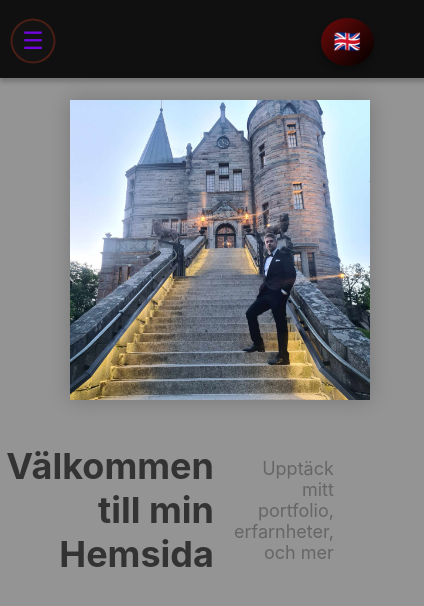
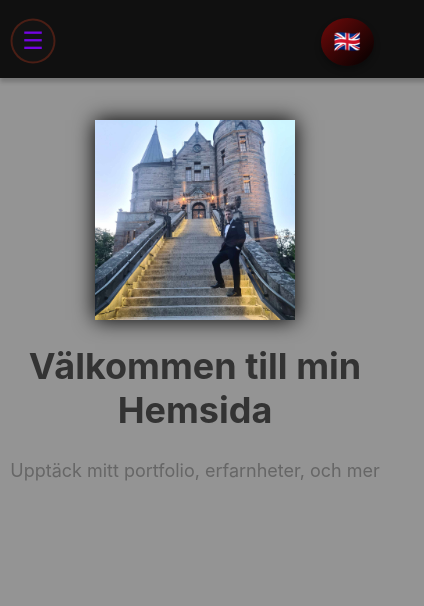
Before and after one commit to timborg-del/my-page, a React (Create React App) app: page / in a window 390 px wide. Shown: the top 606 px of the page, 424 px wide, since content can reach past the window. Built offline with nearby package versions, Linux system fonts and the light colour scheme.

Commit message:
mediaquery

```diff
--- a/src/components/css/NavigationMenu.css
+++ b/src/components/css/NavigationMenu.css
@@ -621,83 +621,86 @@ p {
 
 /* Styles for the home container */
 /* Styles for desktop view (default) */
-@media (min-width: 1199px) {
-  .home-container {
+
+/* Media query for mobile view */
+@media (max-width: 500px) {
+  .home-container, p, h1, .home-content {
     display: flex;
-    align-items: center;
+    flex-direction:column; /* Stack content vertically */
+    align-items: center; /* Center items horizontally */
     justify-content: center;
-    min-height: 70vh;
-    background-color: #949494;
-    padding-top: 100px;
+    justify-items: center;
+  }
+  /* Styles for the hero image */
+  .hero-image{
+    display: auto; /* Ensure the image behaves as a block element */
+    max-width: 200px; /* Set a fixed maximum width for the image */
+    max-height: 100%; /* Ensure the image doesn't exceed its container's height */
+    justify-items: center;
+    justify-content: center;
+    width: auto; /* Allow the width to adjust automatically */
+    height: auto; /* Allow the height to adjust automatically */
+
+  }
+  img{
+    display: flex;
+    max-width: 200px;
+    margin-top: 120px;
+    box-shadow: 0px 0px 20px rgba(0, 0, 0, 1); /* Add a subtle shadow to the image */
+  }
+  .home-content {
+    display: flex;
+    text-align: center; /* Align text to the left */
+     /* Add some margin to separate content from the image */
+  }
+  /* Styles for the heading */
+  .home-content h1 {
+    font-size: 36px;
+    color: #333; /* Text color for the heading */
+    margin-bottom: 10px;
   }
 
-  .hero-image {
-    display: flex;
-    width: 50%; /* Adjust the width to your preference */
-    height: auto;
-    box-shadow: #101010;
-    border-radius: 2rem; /* Maintain aspect ratio */
-  }
-}
-
-
-
-/* Media query for mobile view */
-@media (max-width: 1200px) {
-  .home-container {
-    display: flex;
-    flex-direction: column; /* Stack content vertically */
-    align-items: center; /* Center items horizontally */
-    padding: 20px;
-    padding-top: 100px; /* Add spacing around content */
+  /* Styles for the paragraph */
+  .home-content p {
+    display: block;
+    font-size: 18px;
+    color: #666; /* Text color for the paragraph */
 
   }
 
-  .hero-image {
-    display: flex;
-    justify-items: center; /* Full width for the image */
-    max-width: 250px; /* Limit maximum width */
-    margin-bottom: 0px; /* Add spacing between image and content */
-
 }
 
-  .home-content {
+@media (min-width: 501px){
+  .home-container, p, h1, .home-content {
     display: flex;
-    padding: 20px;
-    text-align: center; /* Center text */
-    max-width: auto; /* Limit maximum width */
-
-  }
-  .home-content p{
-    display: flex;
-    padding: 20px;
-
-  }
-}
-
-.hero-image {
-  position:relative; /* Ensure position context for absolutely positioned elements */
-  max-width: calc(100% - 100px); /* Subtract button width from the container's max-width */
+    flex-direction:column; /* Stack content vertically */
+    align-items: center; /* Center items horizontally */
+    justify-content: center;
+    border: none;
   }
 
   /* Styles for the hero image */
-.hero-image img {
-  display: flex; /* Ensure the image behaves as a block element */
+  .hero-image{
+    display: auto; /* Ensure the image behaves as a block element */
     max-width: 300px; /* Set a fixed maximum width for the image */
     max-height: 100%; /* Ensure the image doesn't exceed its container's height */
-  margin-right: 100px;
-  width: auto; /* Allow the width to adjust automatically */
-  height: auto; /* Allow the height to adjust automatically */
-  box-shadow: 0px 0px 20px rgba(0, 0, 0, 0.2); /* Add a subtle shadow to the image */
+ /* Allow the height to adjust automatically */
+    box-shadow: 0px 0px 0px rgba(0, 0, 0, 0.2); /* Add a subtle shadow to the image */
+  }
+
+  img{
+    display: flex;
+    max-width: 300px;
+    margin-top: 140px;
+    box-shadow: 0px 0px 20px rgba(0, 0, 0, 1); /* Add a subtle shadow to the image */
   }
 
 
   /* Styles for the content to the right of the image */
   .home-content {
     display: flex;
-  padding-right: 20%;
-  text-align: right; /* Align text to the left */
-  margin-left: 20px; /* Add some margin to separate content from the image */
+    text-align: center; /* Align text to the left */
+     /* Add some margin to separate content from the image */
   }
 
 
@@ -715,6 +718,8 @@ p {
     color: #666; /* Text color for the paragraph */
 
   }
+
+}
 .portfolio-title{
   padding-top: 30px;
 }
```
Lines whose indentation alone changed are shown as unchanged.
